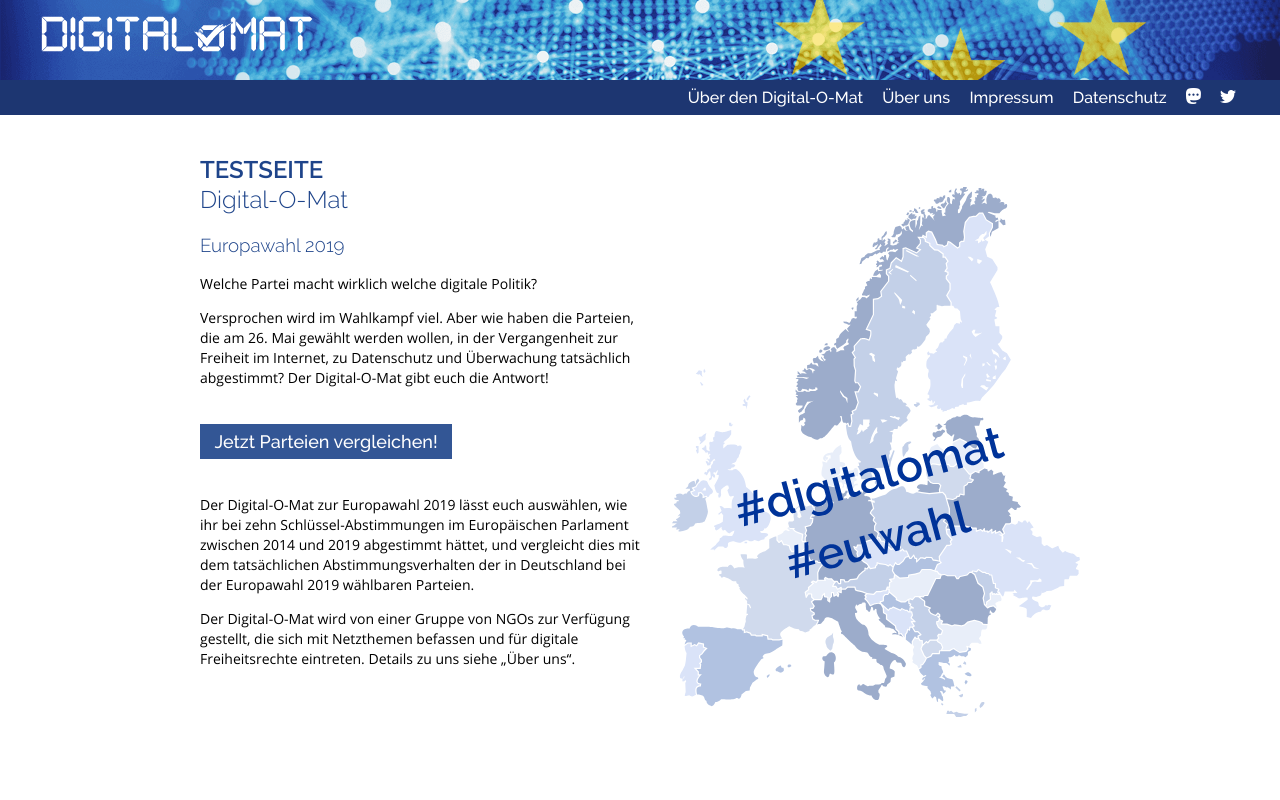
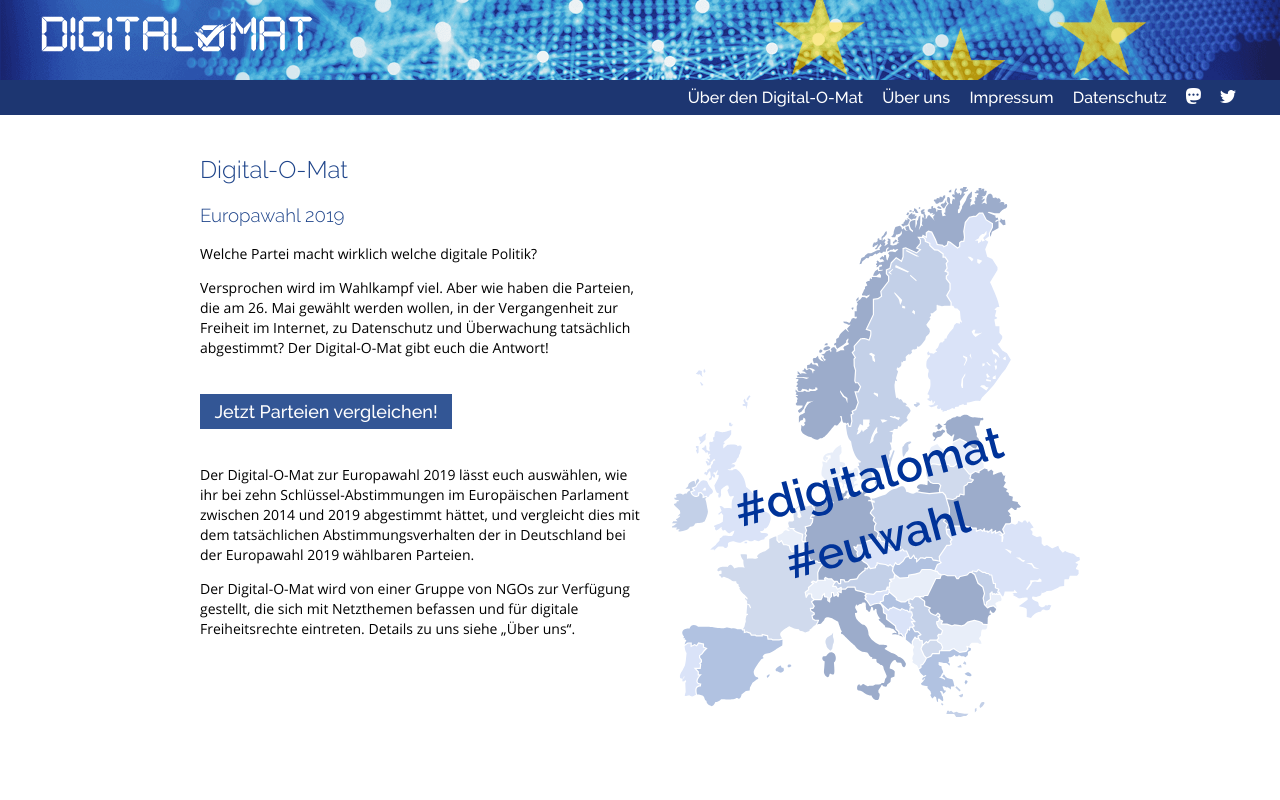
Before and after one commit to UlmApi/mobil-o-mat, a website: page index.html in a window 1280 px wide. Shown: the top 800 px of the page. Drawn offline with Linux system fonts and the light colour scheme; files whose address does not match are found by name.

Commit message:
Update index.html

```diff
--- a/index.html
+++ b/index.html
@@ -41,7 +41,6 @@
 			<div id="app" class="show-intro">
 				<div class="app-item" id="intro">
 					<div class="row">
-						<h2><b>TESTSEITE</b></h2>
 						<h2>Digital-O-Mat</h2>
 						<h3>Europawahl 2019</h3>
 						<p>Welche Partei macht wirklich welche digitale Politik?</p>
```
